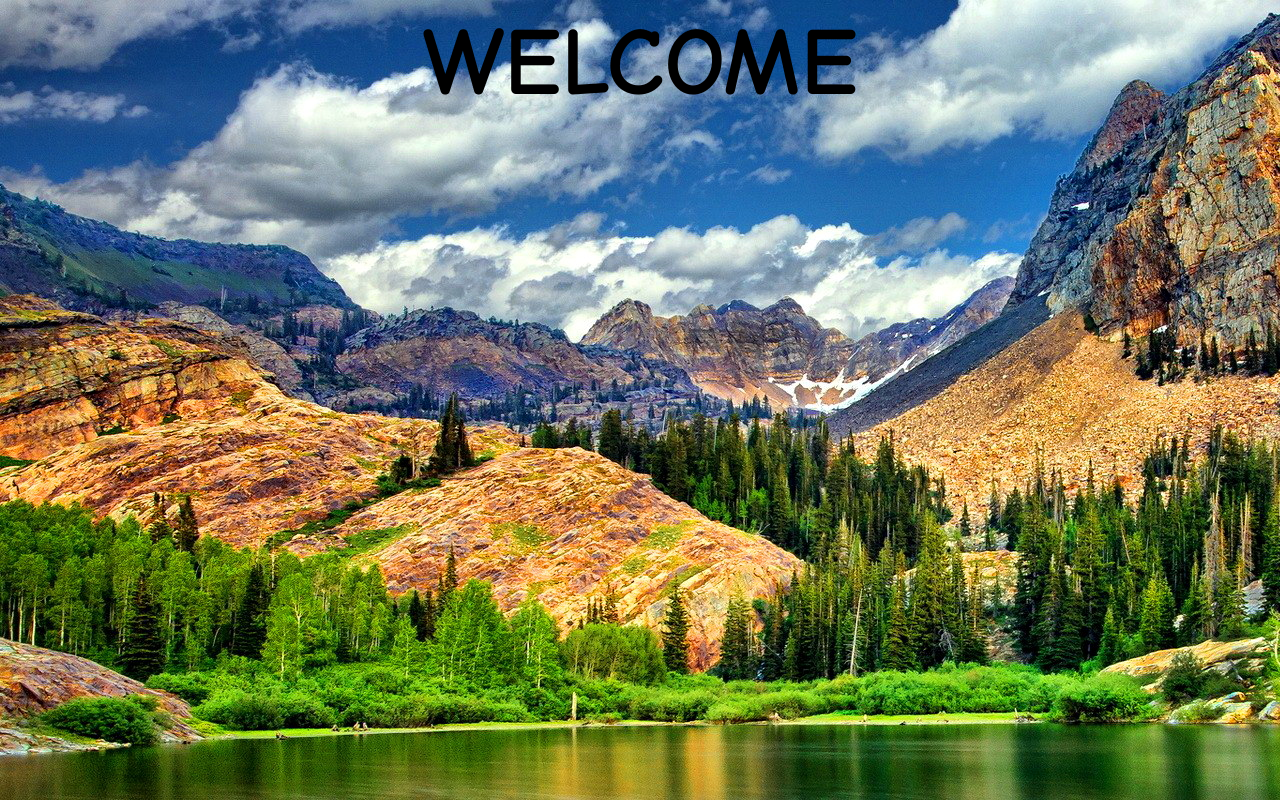
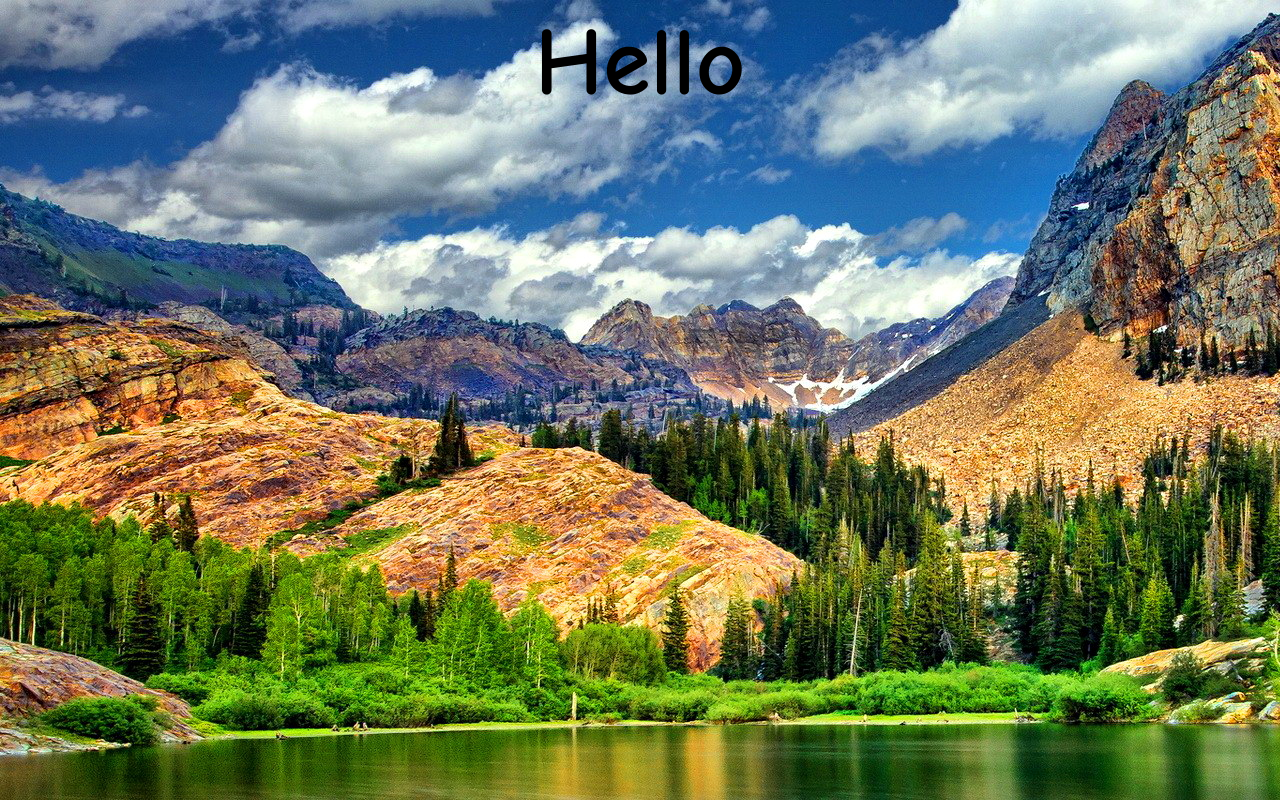
Before and after one commit to AneeshS7/aneeshstaticweb, a plain HTML site: page index.html in a window 1280 px wide. Drawn offline with Linux system fonts and the light colour scheme.

Commit message:
Add files via upload
"Welcome" is replaced by "hello"

```diff
--- a/index.html
+++ b/index.html
@@ -6,7 +6,7 @@
 
 <font size="50" face="Comic Sans MS" vspace="100">
 
-<h1 align="center" bgcolor="grey">WELCOME</h1>
+<h1 align="center" bgcolor="grey">Hello</h1>
 
 </font>
 </body>
```
